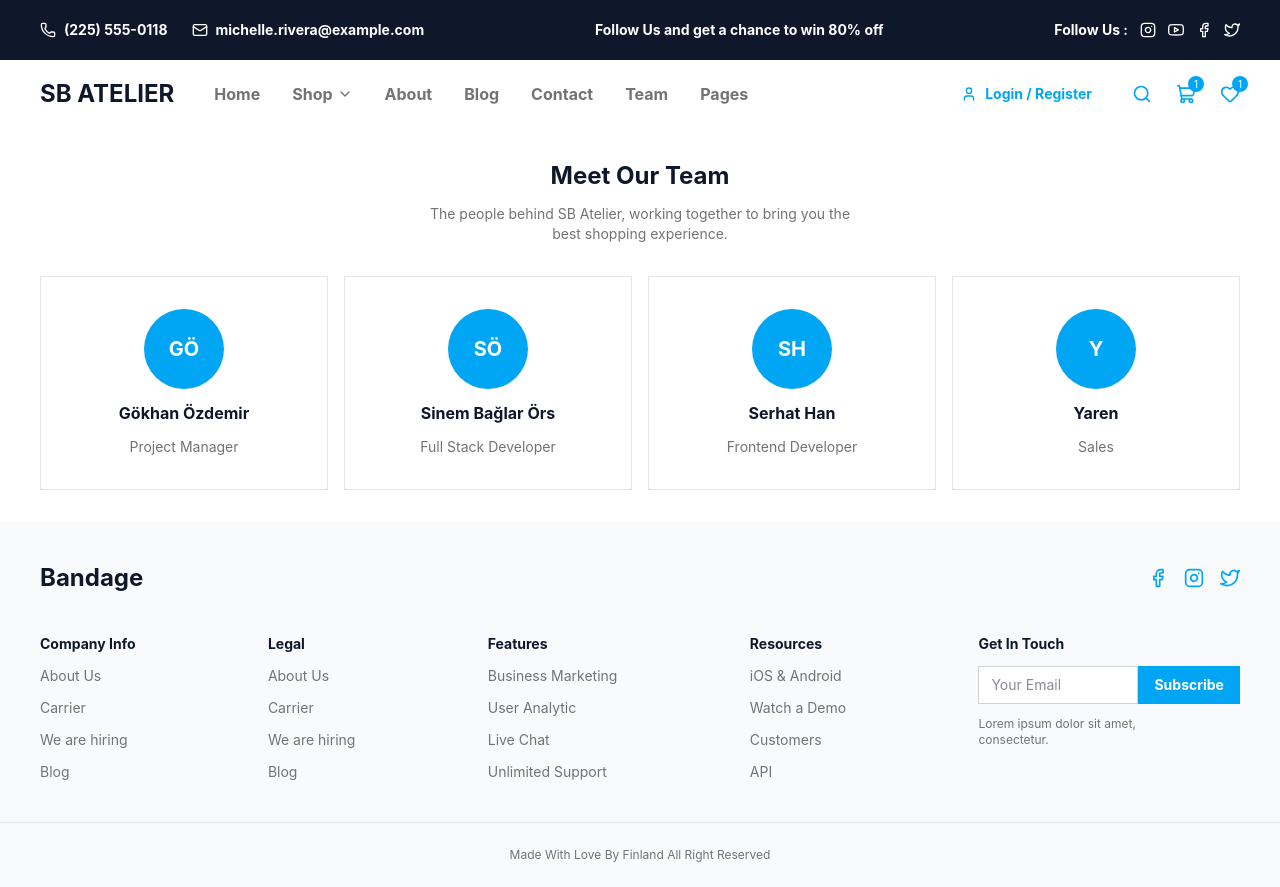
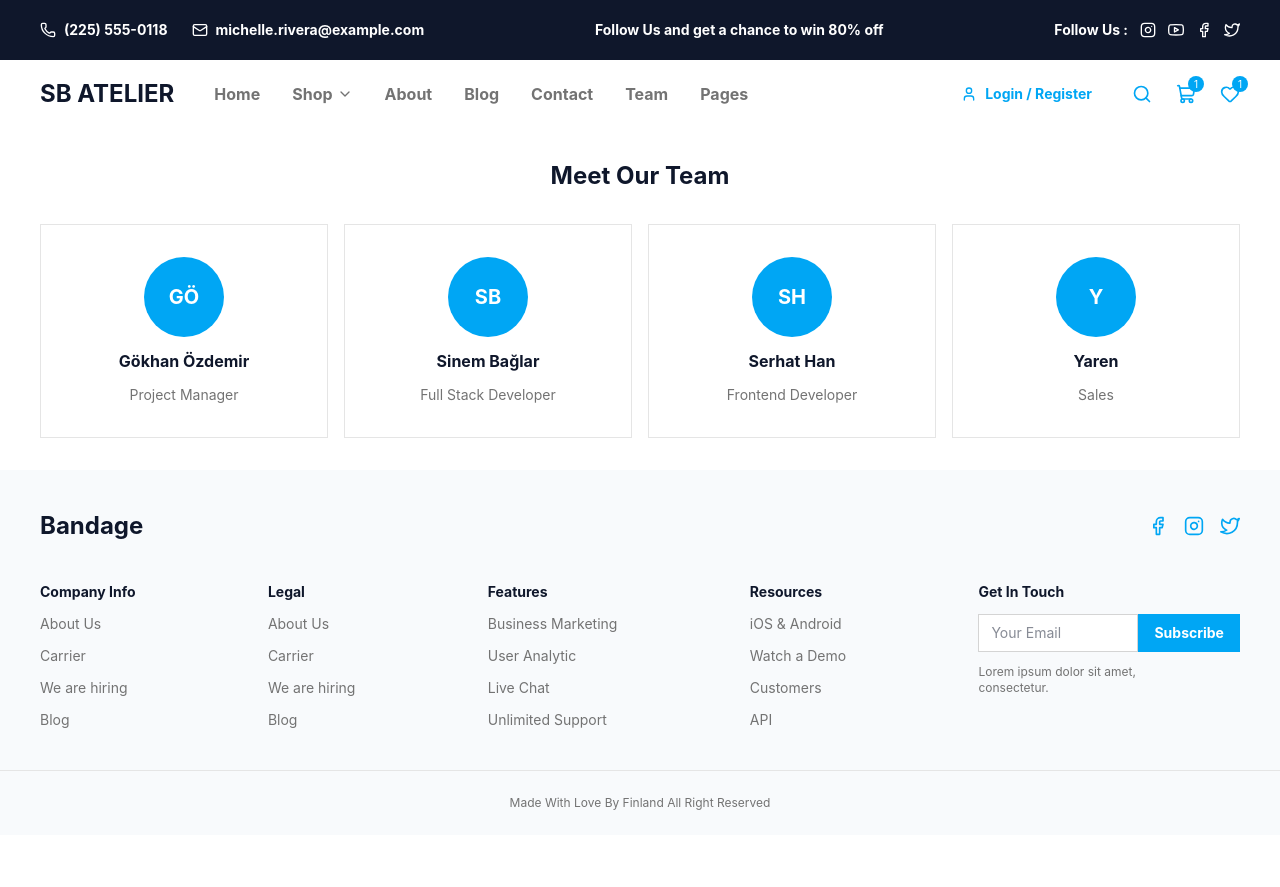
Before and after one commit to sinembaglar/e-commerce-project, a React app in the folder frontend/: page /team in a window 1280 px wide. After the commit the page ends 835 px from the top, so only its background shows below. Built offline with nearby package versions, Linux system fonts and the light colour scheme; the HTML template or start-up script is replaced by a standard one.

Commit message:
T06: Update Team Page - shorten name, remove intro paragraph

```diff
--- a/frontend/src/pages/TeamPage.jsx
+++ b/frontend/src/pages/TeamPage.jsx
@@ -1,6 +1,6 @@
 const teamMembers = [
   { name: 'Gökhan Özdemir', role: 'Project Manager' },
-  { name: 'Sinem Bağlar Örs', role: 'Full Stack Developer' },
+  { name: 'Sinem Bağlar', role: 'Full Stack Developer' },
   { name: 'Serhat Han', role: 'Frontend Developer' },
   { name: 'Yaren', role: 'Sales' },
 ]
@@ -17,10 +17,6 @@ function TeamPage() {
       <section className="py-8">
         <div className="container mx-auto flex flex-col items-center gap-3 px-4 text-center lg:px-10">
           <h1 className="text-2xl font-bold text-slate-900">Meet Our Team</h1>
-          <p className="max-w-md text-sm text-neutral-500">
-            The people behind SB Atelier, working together to bring you the best shopping
-            experience.
-          </p>
         </div>
       </section>
 
```
